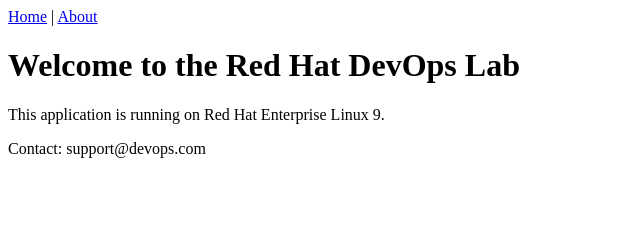
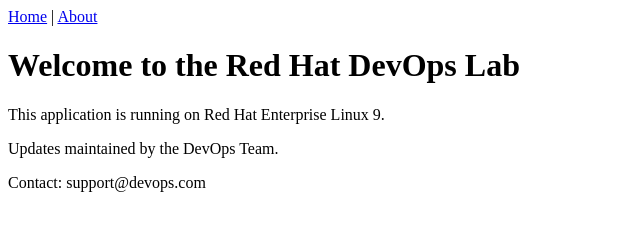
Before and after one commit to netheader77/devops-webapp, a plain HTML site: page index.html in a window 1280 px wide. Shown: the whole page, without its empty margins (0-640 px from the left). Drawn offline with Linux system fonts and the light colour scheme.

Commit message:
Team update: added maintenance footer

```diff
--- a/index.html
+++ b/index.html
@@ -7,6 +7,7 @@
     <nav><a href="#">Home</a> | <a href="#">About</a></nav>
     <h1>Welcome to the Red Hat DevOps Lab</h1>
     <p>This application is running on Red Hat Enterprise Linux 9.</p>
+    <p>Updates maintained by the DevOps Team.</p>
     <footer>Contact: support@devops.com</footer>
 </body>
 </html>
```
